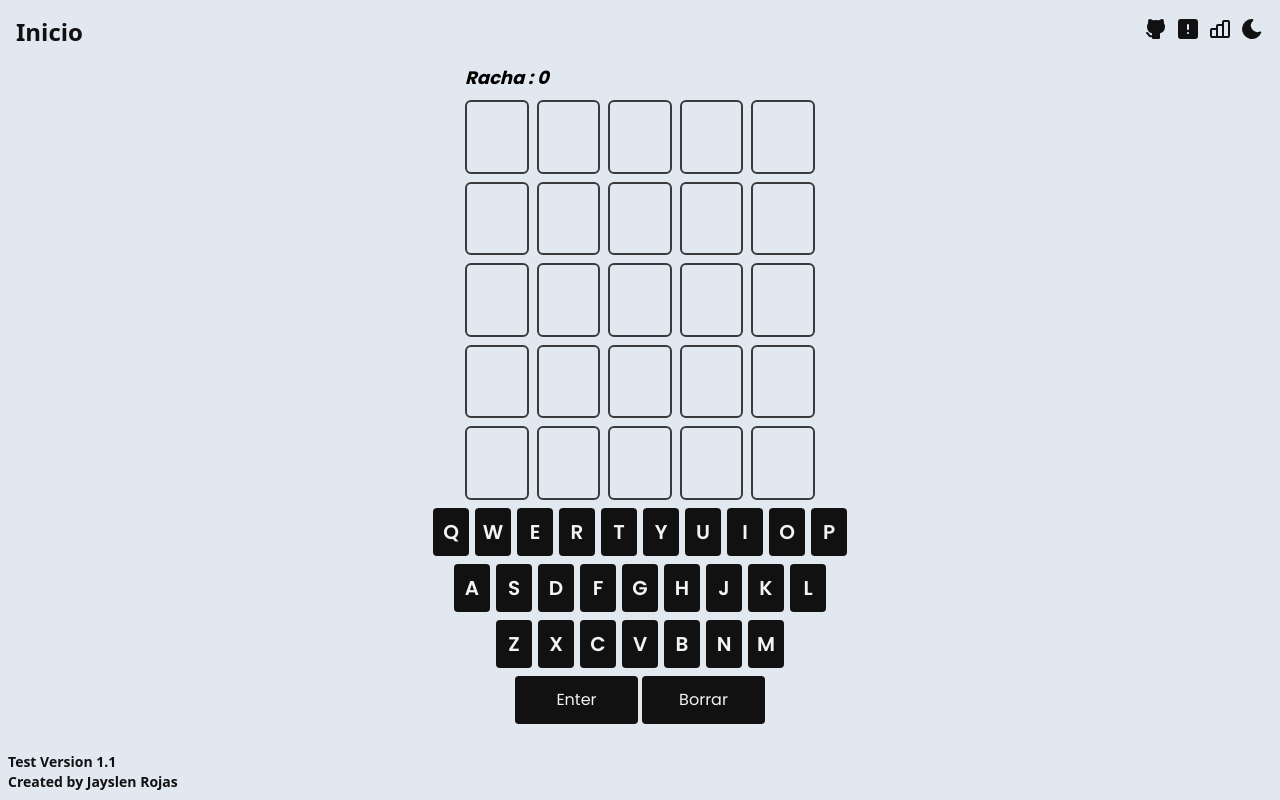
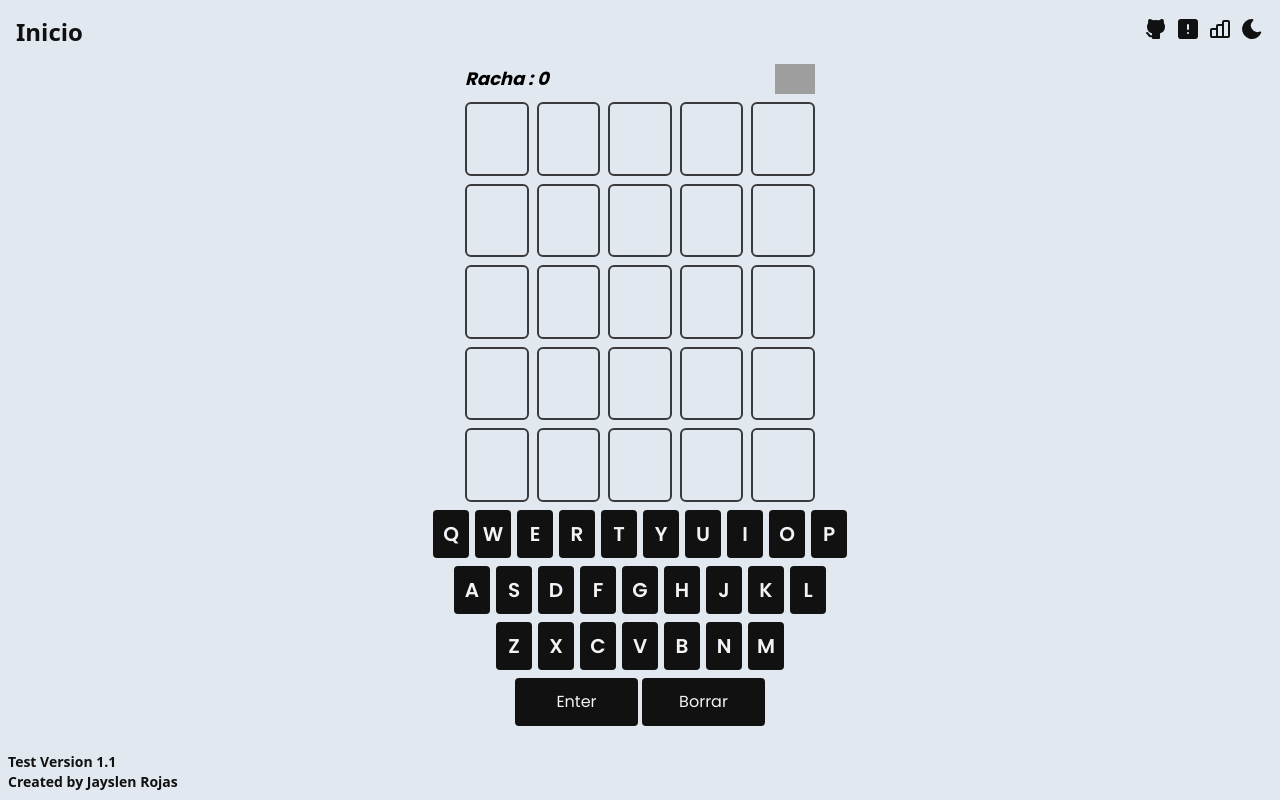
Before and after one commit to Jayslen/Latinoled, a React (Vite) app: page /jugar in a window 1280 px wide. Built offline with nearby package versions, Linux system fonts and the light colour scheme; grey boxes are pictures that could not be loaded.

Commit message:
images alt added

```diff
--- a/src/components/EndGameModal.jsx
+++ b/src/components/EndGameModal.jsx
@@ -33,7 +33,7 @@ export function GameMoldal ({ resetAttempt, isWinner, board }) {
         <p className="text-lg">{description}</p>
         <div className='flex justify-center items-center gap-1 mb-1.5'>
           <span className="font-bold text-3xl capitalize sm:text-4xl"> {wordToGuess.word}</span>
-          <img src={image} alt="" className='w-10' />
+          <img src={image} alt={`Bandera de ${country}`} className='w-10' />
         </div>
 
         <details className="border-[1px] border-[#aaa] rounded px-[0.5em] max-w-xs m-auto open:p-1 group">
--- a/src/routes/GameBoardPage.jsx
+++ b/src/routes/GameBoardPage.jsx
@@ -8,19 +8,24 @@ import { AnimatePresence } from 'framer-motion'
 import { GameMoldal } from '../components/EndGameModal'
 import { WarnModal } from '../components/complete-words-modal/WarnModal'
 import { useUpdateStates } from '../hook/useUpdateGloblaStates'
+import countries from '../mocks/countries.json'
 
 export function GameBoard () {
   const { answers } = useContext(UserAnswersContext)
   const { gameInfo: { endGameModal, isUserWinner, warnModal } } = useContext(GameData)
-  const { userData: { currentAttempt, streak } } = useContext(UserGameData)
+  const { userData: { currentAttempt, streak, country } } = useContext(UserGameData)
   const { clearWordsPlayed, resetAttempt } = useUpdateStates()
+  const countryImage = countries.find(item => item.country === country).image
 
   const miniBoard = answers.slice(0, currentAttempt + 1)
   return (
     <>
       <main className="flex justify-center dark:text-white font-Poppins">
         <section className="flex flex-col gap-2 w-[310px] px-4 sm:w-[350px] sm:p-0">
+          <div className='flex justify-between items-center'>
             <span className="font-bold text-lg italic">Racha : {streak}</span>
+            <img title={country} src={countryImage} alt={`Bandera de ${country}`} className='w-10'/>
+          </div>
           <Board />
           <Keyboard />
         </section>
```
